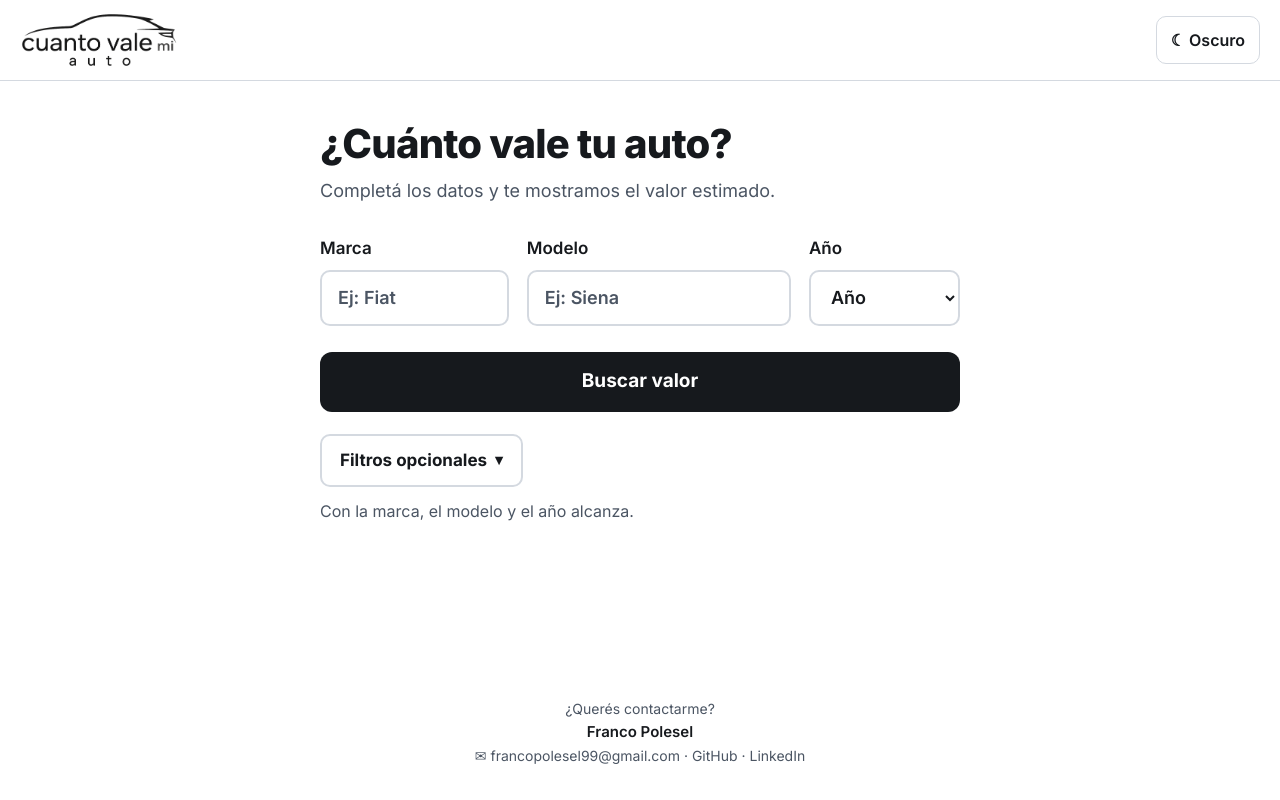
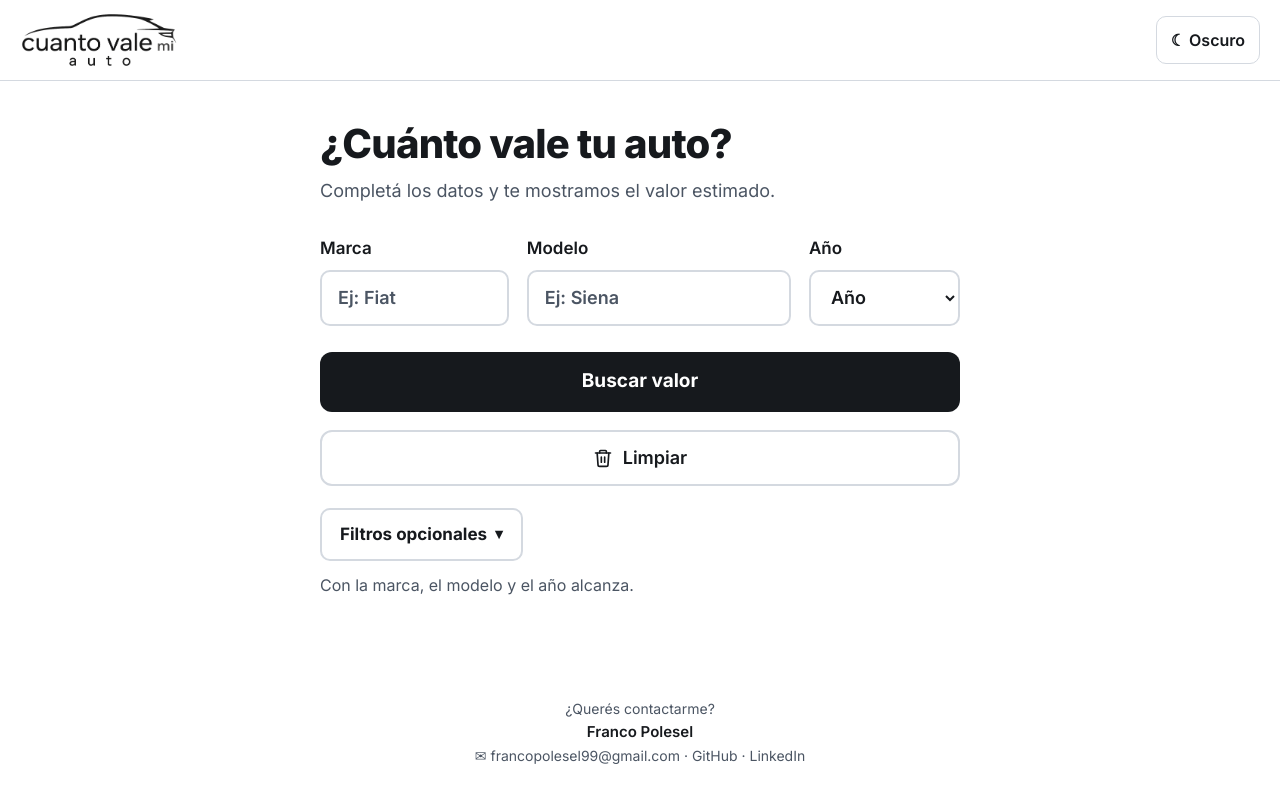
Before and after one commit to francopolesel/cuanto-vale-mi-auto, a React (Vite) app in the folder frontend/: page / in a window 1280 px wide. Built offline with nearby package versions, Linux system fonts and the light colour scheme.

Commit message:
ux: boton limpiar formulario con iconito

```diff
--- a/frontend/src/components/App.tsx
+++ b/frontend/src/components/App.tsx
@@ -216,6 +216,27 @@ export function App() {
                   </select>
                 </label>
                 <button className="cta" type="submit">Buscar valor</button>
+                <button
+                  className="btn-secondary"
+                  type="button"
+                  onClick={() => {
+                    setBrand('');
+                    setModel('');
+                    setYear('');
+                    setMileage('');
+                    setVersion('');
+                    setFormError(null);
+                  }}
+                  aria-label="Limpiar todos los campos"
+                >
+                  <svg width="20" height="20" viewBox="0 0 24 24" fill="none" stroke="currentColor" strokeWidth="2" strokeLinecap="round" strokeLinejoin="round" aria-hidden="true">
+                    <path d="M3 6h18" />
+                    <path d="M8 6V4a1 1 0 0 1 1-1h6a1 1 0 0 1 1 1v2" />
+                    <path d="M19 6l-1 14a2 2 0 0 1-2 2H8a2 2 0 0 1-2-2L5 6" />
+                    <path d="M10 11v6M14 11v6" />
+                  </svg>
+                  Limpiar
+                </button>
               </div>
               <details className="filters">
                 <summary>Filtros opcionales <span className="chevron" aria-hidden="true">▾</span></summary>
--- a/frontend/src/styles.css
+++ b/frontend/src/styles.css
@@ -463,4 +463,12 @@ footer p { margin: 2px 0; }
 @media (min-width: 720px) {
   .form-3 { display: grid; grid-template-columns: 1fr 1.4fr 0.8fr; gap: 14px; }
   .form-3 .cta { grid-column: 1 / -1; }
+  .form-3 .btn-secondary { grid-column: 1 / -1; }
 }
+
+.form .btn-secondary {
+  display: inline-flex;
+  align-items: center;
+  justify-content: center;
+  gap: 10px;
+}
```
